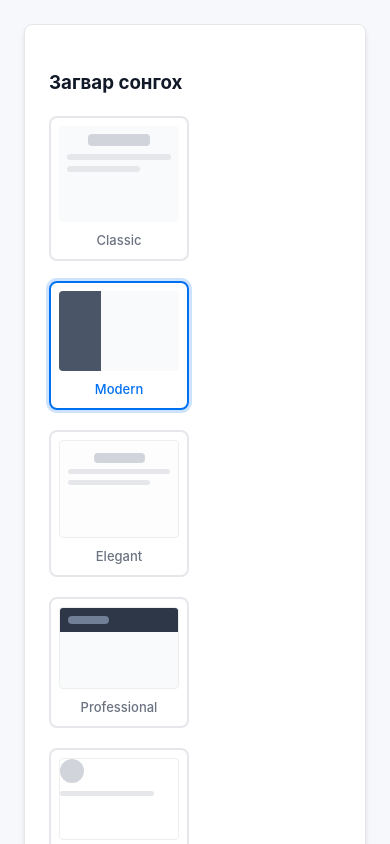
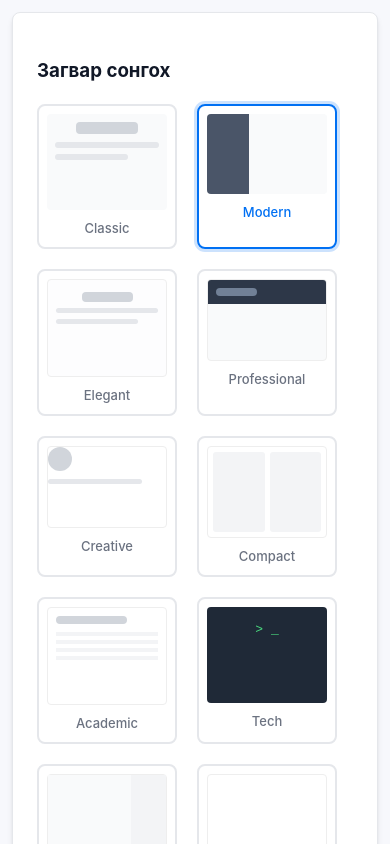
Before and after one commit to softwareengineer111/new-resume, a Next.js app: page / in a window 390 px wide. Both pictures are taken after a click on the element "Modern". Shown: the top 844 px of the page. Built offline with nearby package versions, Linux system fonts and the light colour scheme.

Commit message:
[Fix] Responsive

```diff
--- a/public/styles.css
+++ b/public/styles.css
@@ -28,30 +28,46 @@ body {
 /* 2. Layout */
 .app {
   display: flex;
-  gap: 24px;
-  padding: 24px;
-  max-width: 1600px; /* Set a maximum width for the entire app */
-  margin: 0 auto; /* Center the app on the page */
+  flex-direction: column; /* Mobile-first: default to stacked */
+  gap: 16px;
+  padding: 12px; /* Reduced padding for mobile */
+  max-width: 1800px;
+  margin: 0 auto;
 }
 
 .editor {
-  width: 420px;
+  width: 100%; /* Full width on mobile */
   flex-shrink: 0;
-  /* Ensure the editor panel stays in place */
   z-index: 1;
 }
 
 .preview {
   flex: 1;
-  min-width: 360px;
+  min-width: 0; /* Allow preview to shrink on small screens */
 }
 
-@media (max-width: 900px) {
+/* Tablet and larger */
+@media (min-width: 768px) {
   .app {
-    flex-direction: column;
+    gap: 24px;
+    padding: 24px;
+  }
+}
+
+/* Desktop and larger */
+@media (min-width: 992px) {
+  .app {
+    flex-direction: row; /* Side-by-side layout */
   }
   .editor {
-    width: 100%;
+    width: 380px; /* A balanced width for medium desktops */
+  }
+}
+
+/* Large desktops */
+@media (min-width: 1200px) {
+  .editor {
+    width: 420px; /* More space for the editor on large screens */
   }
 }
 
@@ -186,6 +202,18 @@ body {
   box-shadow: var(--shadow);
 }
 
+@media (max-width: 576px) {
+  .preview-inner {
+    padding: 16px;
+  }
+  .preview-inner .h1 {
+    font-size: 2rem; /* Slightly smaller on mobile */
+  }
+  .preview-inner .h2 {
+    font-size: 1.1rem;
+  }
+}
+
 .preview-inner .h1 {
   font-size: 2.5rem;
   margin-bottom: 0;
@@ -268,7 +296,8 @@ body {
   padding: 8px;
   transition: all 0.2s ease-in-out;
   text-align: center;
-  width: 120px;
+  flex: 1 1 100px; /* Allow thumbnails to grow and shrink */
+  max-width: 120px; /* But not get too wide */
 }
 
 .template-thumbnail:hover {
```
